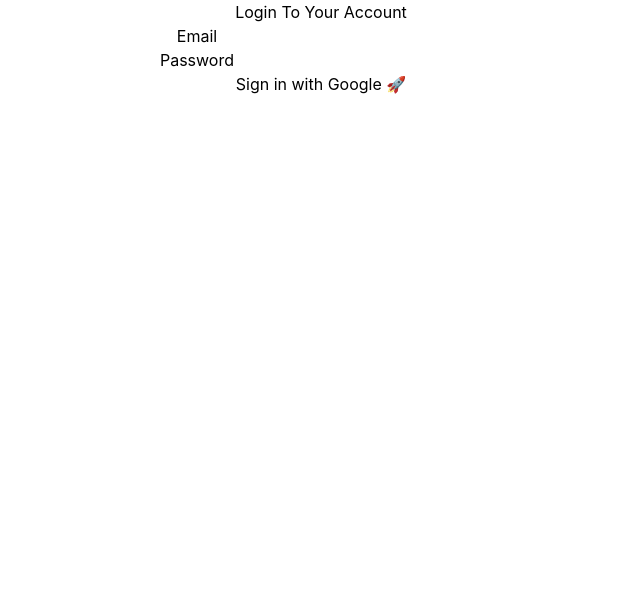
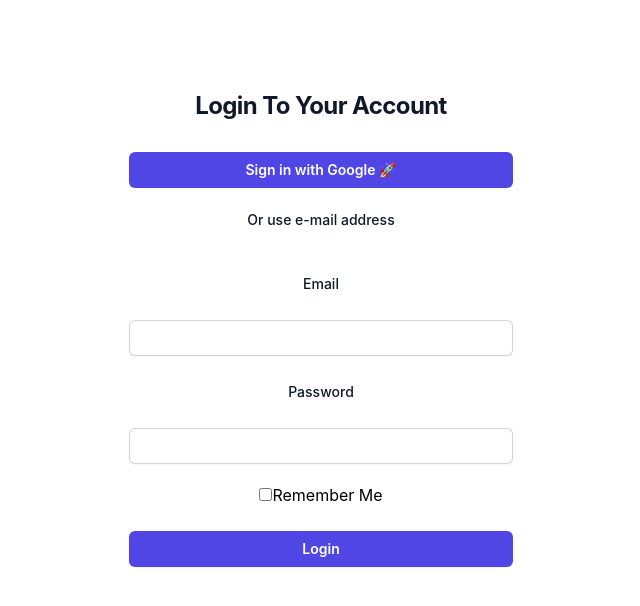
Before and after one commit to Muqtadirat/OAuth-Login-Page, a React (Create React App) app: page /Form in a window 1280 px wide. Shown: the top 606 px of the page, without its empty margins (319-959 px from the left). Built offline with nearby package versions, Linux system fonts and the light colour scheme.

Commit message:
Tailwind form styling

```diff
--- a/src/App.js
+++ b/src/App.js
@@ -3,7 +3,14 @@ import Form from "./components/Form";
 import "./App.css";
 
 function CustomButton({ onClick, children }) {
-  return <button onClick={onClick}>{children}</button>;
+  return (
+    <button
+      className="flex w-full justify-center rounded-md bg-indigo-600 px-3 py-1.5 mb-5 text-sm font-semibold leading-6 text-white shadow-sm hover:bg-indigo-500 focus-visible:outline focus-visible:outline-2 focus-visible:outline-offset-2 focus-visible:outline-indigo-600"
+      onClick={onClick}
+    >
+      {children}
+    </button>
+  );
 }
 
 function App() {
@@ -12,23 +19,31 @@ function App() {
   });
 
   return (
-    <div className="App">
-      <header>
-        <h1>Login To Your Account</h1>
-      </header>
+    <div className="App flex min-h-full flex-1 flex-col justify-center px-6 py-12 lg:px-8 ">
+      <div className="container sm:mx-auto sm:w-full sm:max-w-sm">
+        <header>
+          <h1 className="mt-10 mb-7 text-center text-2xl font-bold leading-9 tracking-tight text-gray-900">
+            Login To Your Account
+          </h1>
+        </header>
 
-      <Form />
-      <CustomButton onClick={() => login()}>
-        Sign in with Google 🚀
-      </CustomButton>
-      <GoogleLogin
+        <CustomButton onClick={() => login()}>
+          Sign in with Google 🚀
+        </CustomButton>
+        <p className="block text-sm mb-5 font-medium leading-6 text-gray-900">
+          Or use e-mail address
+        </p>
+        <Form />
+
+        {/*<GoogleLogin
         onSuccess={(credentialResponse) => {
           console.log(credentialResponse);
         }}
         onError={() => {
           console.log(`Login Failed`);
         }}
-      />
+      />*/}
+      </div>
     </div>
   );
 }
--- a/src/components/Form.js
+++ b/src/components/Form.js
@@ -2,19 +2,39 @@ import React from "react";
 
 function Form() {
   return (
-    <div className="Form">
-      <form id="login-form">
-        <fieldset>
-          <label for="email">
-            Email
-            <input type="text" name="email" />
-          </label>
-          <br />
-          <label for="password">
-            Password
-            <input type="password" name="password" />
-          </label>
-        </fieldset>
+    <div className="Form mt-10 sm:mx-auto sm:w-full sm:max-w-sm">
+      <form id="login-form" className="space-y-6" action="#" method="POST">
+        <label
+          for="email"
+          className="block text-sm font-medium leading-6 text-gray-900"
+        >
+          Email{" "}
+        </label>
+        <input
+          type="text"
+          id="email"
+          name="email"
+          className="block w-full rounded-md border-0 py-1.5 text-gray-900 shadow-sm ring-1 ring-inset ring-gray-300 placeholder:text-gray-400 focus:ring-2 focus:ring-inset focus:ring-indigo-600 sm:text-sm sm:leading-6"
+        />
+        <label
+          for="password"
+          className="block text-sm font-medium leading-6 text-gray-900"
+        >
+          Password{" "}
+        </label>
+        <input
+          type="password"
+          name="password"
+          className="block w-full rounded-md border-0 py-1.5 text-gray-900 shadow-sm ring-1 ring-inset ring-gray-300 placeholder:text-gray-400 focus:ring-2 focus:ring-inset focus:ring-indigo-600 sm:text-sm sm:leading-6"
+          required
+        />
+        <input type="checkbox" id="rememberMe" value="LogRemember" />
+        <label for="rememberMe">Remember Me</label>
+        <input
+          type="submit"
+          value="Login"
+          className="flex w-full justify-center rounded-md bg-indigo-600 px-3 py-1.5 text-sm font-semibold leading-6 text-white shadow-sm hover:bg-indigo-500 focus-visible:outline focus-visible:outline-2 focus-visible:outline-offset-2 focus-visible:outline-indigo-600"
+        />
       </form>
     </div>
   );
```
